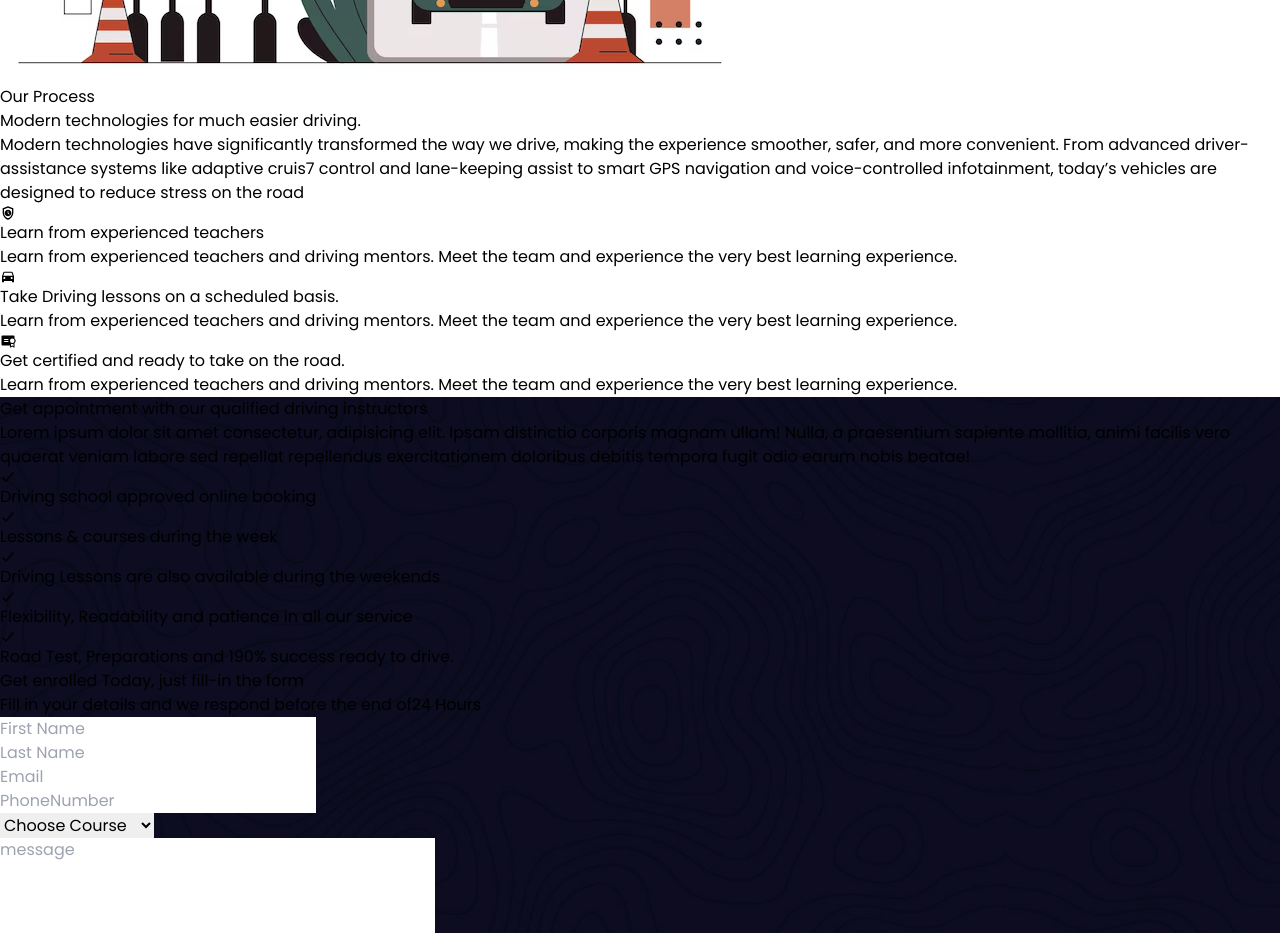
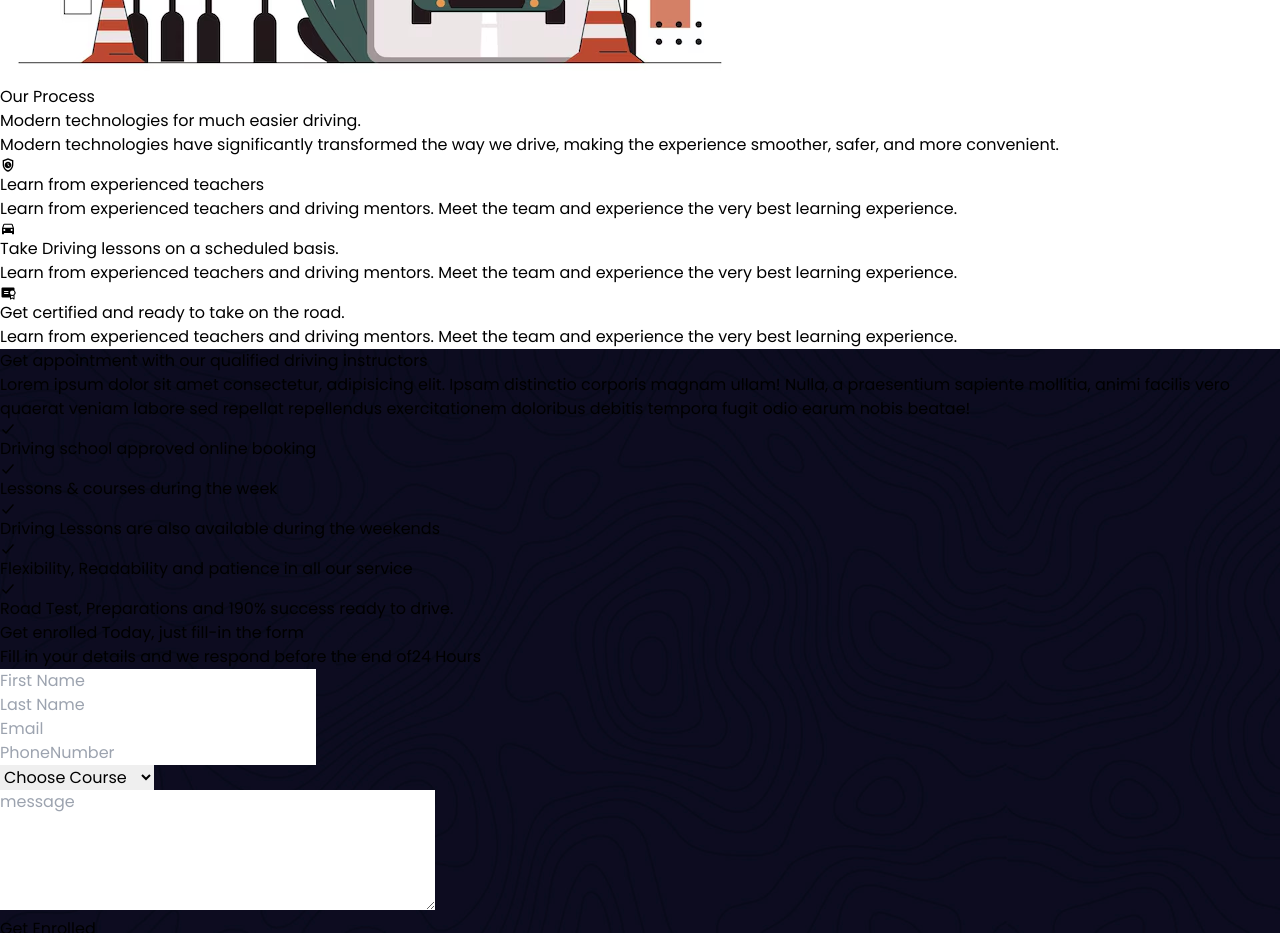
Before and after one commit to odinaka-dev/fullkit, a React (Vite) app: page / in a window 1280 px wide. Shown: the part 3740-4673 px from the top of the page. Built offline with nearby package versions, Linux system fonts and the light colour scheme.

Commit message:
add files

```diff
--- a/src/pages/Home.tsx
+++ b/src/pages/Home.tsx
@@ -36,7 +36,7 @@ const Home = () => {
       <Experience />
       <Services />
       <SubFooter />
-      <div className="bg-zinc-100 py-16 mb-8">
+      <div className="bg-zinc-100 py-16">
         <OurProcess />
       </div>
       <Booking />
@@ -343,8 +343,8 @@ const SubFooter = () => {
 const OurProcess = () => {
   return (
     <section className="max-w-[90%] md:max-w-[80%] mx-auto">
-      <div className="grid grid-cols-1 md:grid-cols-2 gap-24 items-center my-8">
-        <div className="imgg hidden md:grid">
+      <div className="grid grid-cols-1 md:grid-cols-1 gap-24 items-center mt-8 md:mx-24">
+        <div className="hidden">
           <img src={Icon} alt="" />
         </div>
         <div className="img_content flex flex-col justify-center items-center">
@@ -353,16 +353,12 @@ const OurProcess = () => {
           </h1>
           <p className="border-b-[3px] border-b-blue-950 w-[20%]"></p>
           <div className="process_contents">
-            <h1 className="capitalize text-4xl font-bold text-blue-950 text-center leading-[50px] my-4">
+            <h1 className="capitalize text-3xl sm:text-4xl font-bold text-blue-950 text-center leading-[50px] my-4">
               Modern technologies for much easier driving.
             </h1>
             <p className="text-gray-500 leading-7 text-center">
               Modern technologies have significantly transformed the way we
               drive, making the experience smoother, safer, and more convenient.
-              From advanced driver-assistance systems like adaptive cruis7
-              control and lane-keeping assist to smart GPS navigation and
-              voice-controlled infotainment, today’s vehicles are designed to
-              reduce stress on the road
             </p>
           </div>
         </div>
@@ -470,7 +466,7 @@ const Booking = () => {
               </p>
             </div>
             <form action="" className="my-8">
-              <div className="details grid grid-cols-2 items-center gap-4 text-blue-950">
+              <div className="details grid sm:grid-cols-2 items-center gap-4 text-blue-950">
                 <div className="">
                   <input
                     type="text"
@@ -486,7 +482,7 @@ const Booking = () => {
                   />
                 </div>
               </div>
-              <div className="details grid grid-cols-2 items-center gap-4 text-blue-950 mt-6">
+              <div className="details grid sm:grid-cols-2 items-center gap-4 text-blue-950 mt-6">
                 <div className="">
                   <input
                     type="email"
```
